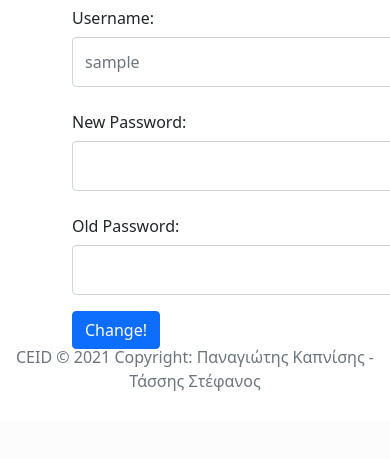
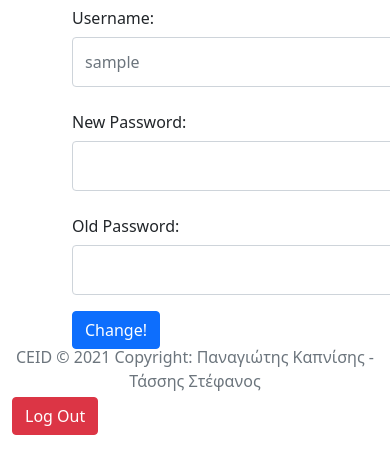
Before and after one commit to sttasg7/WEB, a PHP site: page /frontend/user-profile.php in a window 390 px wide; the page is wider, and only the part inside the window is pictured. Shown: the part 435-894 px from the top of that part. Before the commit the page ends 826 px from the top of that part, so only its background shows below. Run offline with PHP 8.4, Linux system fonts and the light colour scheme; the visitor is signed in with stand-in values (Sample User, id 1); data that the repository does not hold is empty.

Commit message:
+logout button for small screens

```diff
--- a/frontend/user-profile.php
+++ b/frontend/user-profile.php
@@ -110,7 +110,11 @@ include '../backend/logincheck.php';
          </form>
     </div>
 
-
+    <div class="d-grid gap-2" style="margin-right: -5%">
+                <form action="../backend/logout.php" method="post">
+                    <input type="submit" class="btn btn-danger" name="logout" value="Log Out"></input>
+                </form>
+            </div>
 
     </div>
 
```
